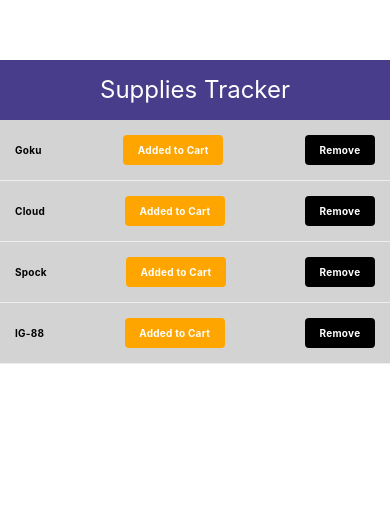
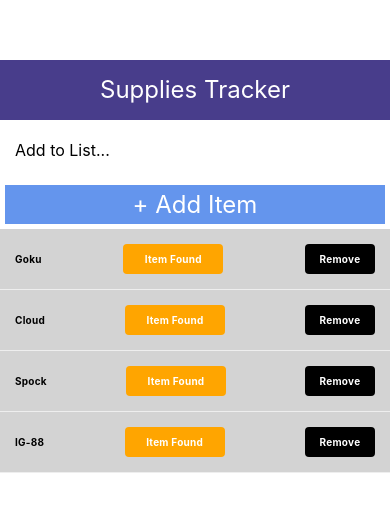
Before and after one commit to ak89mkii/shop-list-app, a React Native app: screen / in a window 390 px wide. Shown: the top 512 px of the page. Built offline with nearby package versions, Linux system fonts and the light colour scheme.

Commit message:
Added add item components

```diff
--- a/App.js
+++ b/App.js
@@ -2,6 +2,7 @@ import React, { useState } from 'react';
 import { FlatList, StyleSheet, Text, View } from 'react-native';
 import Header from './components/Header';
 import List from './components/List';
+import AddItem from './components/AddItem';
 
 const App = () => {
   const [items, setItems] = useState([
@@ -11,12 +12,21 @@ const App = () => {
     {id: Math.random(), text: 'IG-88'},
   ]);
 
+  const deleteItem = (id) => {
+    setItems(prevItems => {
+      return prevItems.filter(item => item.id != id);
+    });
+  }
+
   return (
     <View style={styles.container}>
       <Header />
+      <AddItem />
       <FlatList
         data={items}
-        renderItem={({item}) => <List item={item}/>}
+        renderItem={({item}) => (
+          <List item={item} deleteItem={deleteItem}/>
+        )}
       />
     </View>
   );
--- /dev/null
+++ b/components/AddItem.js
@@ -0,0 +1,36 @@
+import React from 'react';
+import { StyleSheet, Text, View, TextInput, TouchableOpacity } from 'react-native';
+
+const AddItem = ({title}) => {
+  return (
+    <View style={styles.header}>
+      <TextInput placeholder='Add to List...' style={styles.input} />
+      <TouchableOpacity style={styles.btn}>
+          <Text style={styles.btnText}>+ Add Item</Text>
+      </TouchableOpacity>
+    </View>
+  );
+};
+
+const styles = StyleSheet.create({
+    input: {
+        height: 60,
+        padding: 15,
+        fontSize: 16,
+    },
+    btn: {
+        backgroundColor: 'cornflowerblue',
+        color: 'white',
+        fontSize: 24,
+        textAlign: 'center',
+        padding: 5,
+        margin: 5,
+    },
+    btnText: {
+        color: '#fff',
+        fontSize: 24,
+        textAlign: 'center',
+    },
+});
+
+export default AddItem;
--- a/components/List.js
+++ b/components/List.js
@@ -2,15 +2,15 @@ import React from 'react';
 import { StyleSheet, Text, View, TouchableOpacity, Pressable } from 'react-native';
 // import Icon from 'react-native-vector-icons/dist/FontAwesome';
 
-const List = ({item}) => {
+const List = ({item, deleteItem}) => {
   return (
     <TouchableOpacity style={styles.list}>
     <View style={styles.listView}>
         <Text style={styles.listView}>{item.text}</Text>
         <Pressable style={styles.listViewButtonAdd}>
-            <Text style={styles.listViewButtonAddText}>Added to Cart</Text>
+            <Text style={styles.listViewButtonAddText}>Item Found</Text>
         </Pressable>
-        <Pressable style={styles.listViewButtonAdd2}>
+        <Pressable style={styles.listViewButtonAdd2} onPress={() => deleteItem(item.id)}>
             <Text style={styles.listViewButtonAddText2}>Remove</Text>
         </Pressable>
     </View>
```
